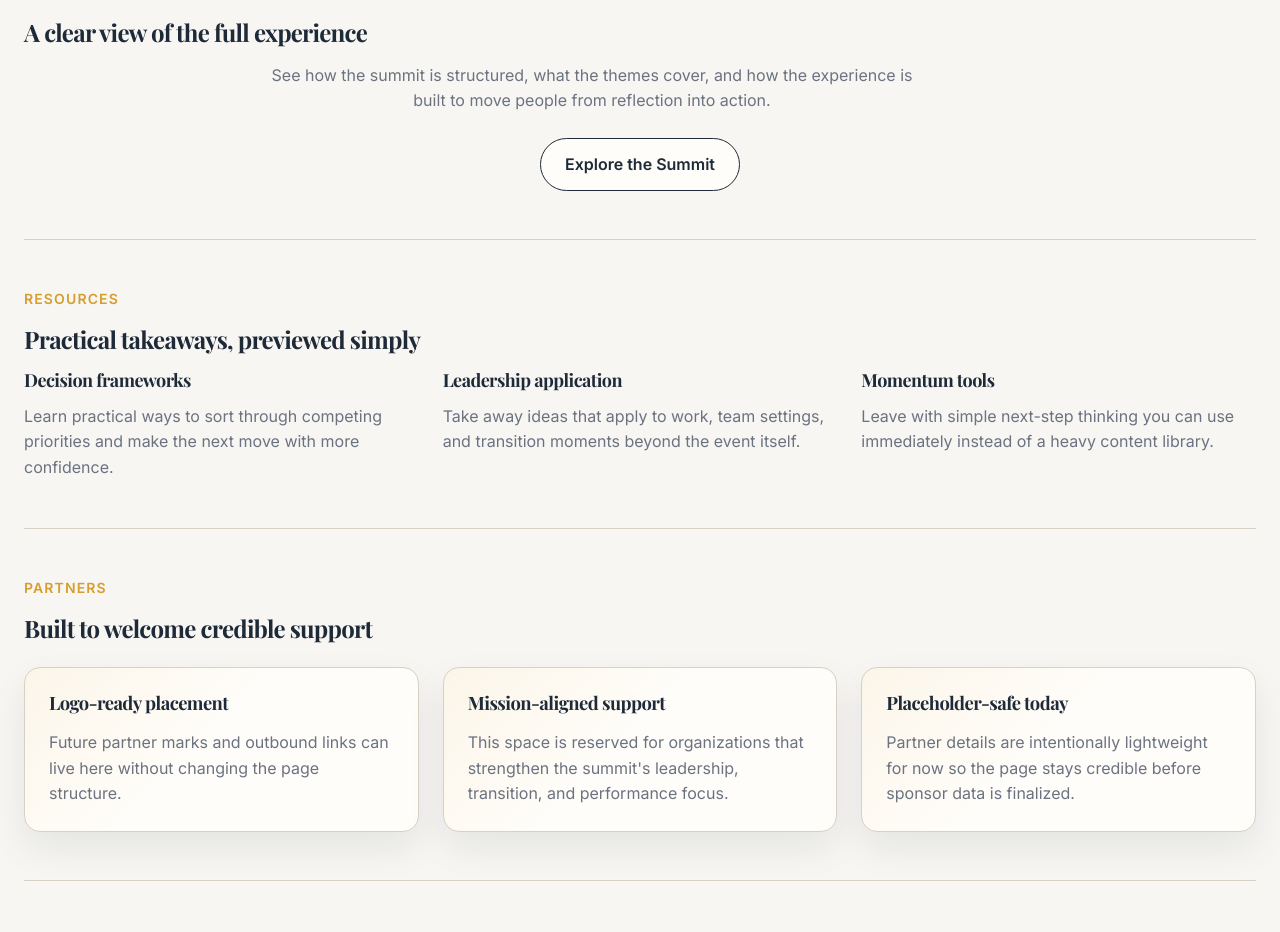
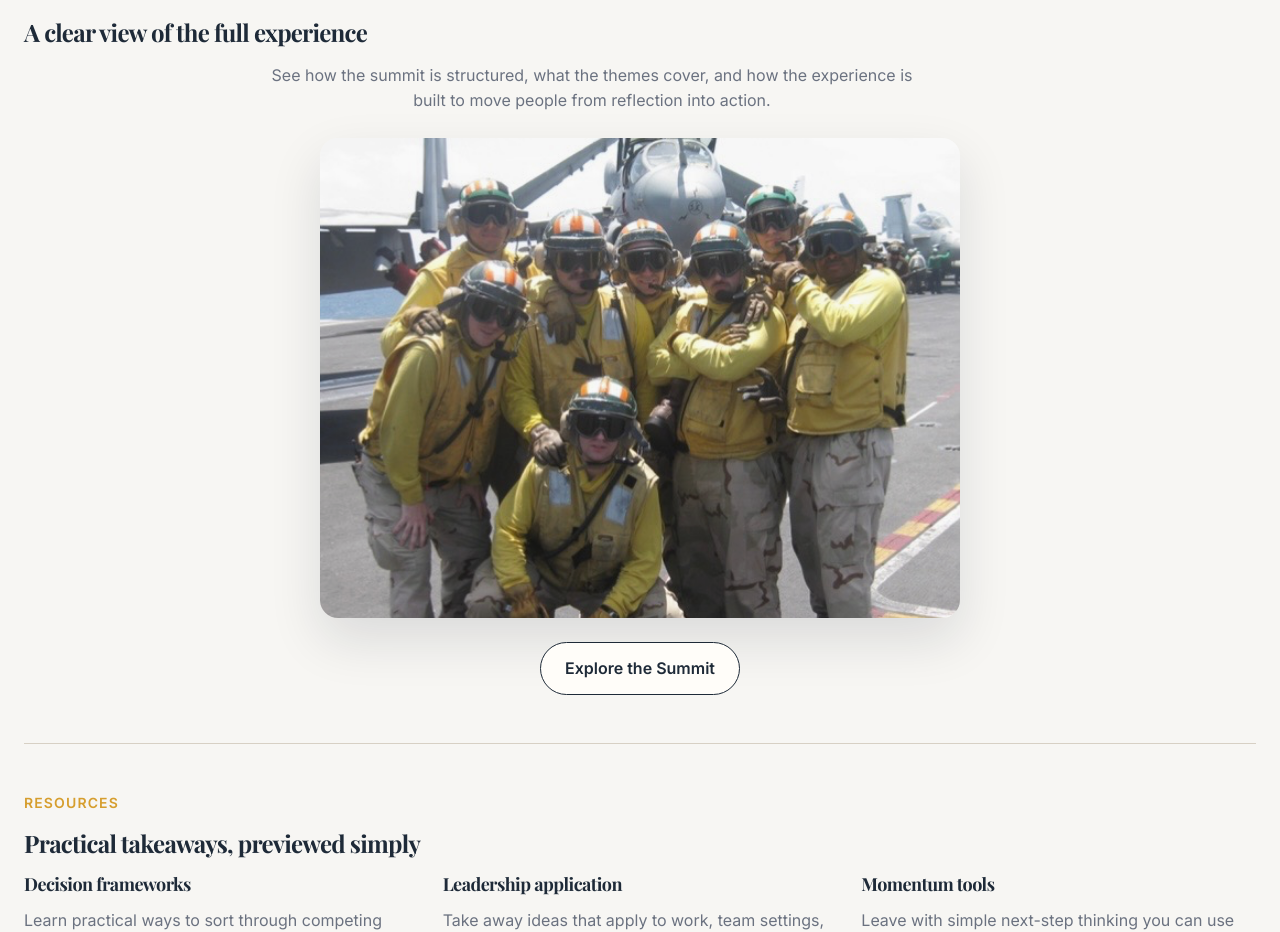
Before and after one commit to gacurl/settled-field-platform, a Next.js app: page / in a window 1280 px wide. Shown: the part 2321-3253 px from the top of the page. Built offline with nearby package versions, Linux system fonts and the light colour scheme.

Commit message:
Issue 6-19: replace placeholder visuals with real assets

```diff
--- a/app/globals.css
+++ b/app/globals.css
@@ -547,6 +547,20 @@ a:hover {
   object-fit: cover;
 }
 
+.public-image-frame--editorial {
+  max-width: 40rem;
+  margin-left: auto;
+  margin-right: auto;
+  border-radius: 18px;
+  box-shadow: 0 22px 52px rgba(17, 24, 39, 0.12);
+}
+
+.public-image-frame--editorial img {
+  width: 100%;
+  aspect-ratio: 4 / 3;
+  object-fit: cover;
+}
+
 /* ==========================================================================
    Public cards and visual blocks
    ========================================================================== */
--- a/app/page.tsx
+++ b/app/page.tsx
@@ -1,5 +1,5 @@
 import Link from "next/link";
-// import Image from "next/image";
+import Image from "next/image";
 
 export default function HomePage() {
   return (
@@ -135,6 +135,16 @@ export default function HomePage() {
             experience is built to move people from reflection into action.
           </p>
         </div>
+        <div className="public-image-band">
+          <div className="public-image-frame public-image-frame--band public-image-frame--editorial">
+            <Image
+              alt="Bill standing on a navy flight deck, reinforcing the summit's leadership and transition context."
+              height="582"
+              src="/assets/images/bill-navy-flight-deck.jpg"
+              width="581"
+            />
+          </div>
+        </div>
         <div className="public-actions">
           <Link className="public-link" href="/summit">
             Explore the Summit
--- a/app/summit/page.tsx
+++ b/app/summit/page.tsx
@@ -25,9 +25,9 @@ export default function SummitPage() {
           <div className="public-hero__media">
             <div className="public-image-frame public-image-frame--hero">
               <Image
-                alt="Summit overview visual with a three-day structure and partner-ready event framing."
+                alt="Bill greeting and connecting in a leadership setting that reflects the summit's real-world tone."
                 height="800"
-                src="/success-summit-overview.svg"
+                src="/assets/images/bill-navy-handshake.jpg"
                 width="1600"
               />
             </div>
```
